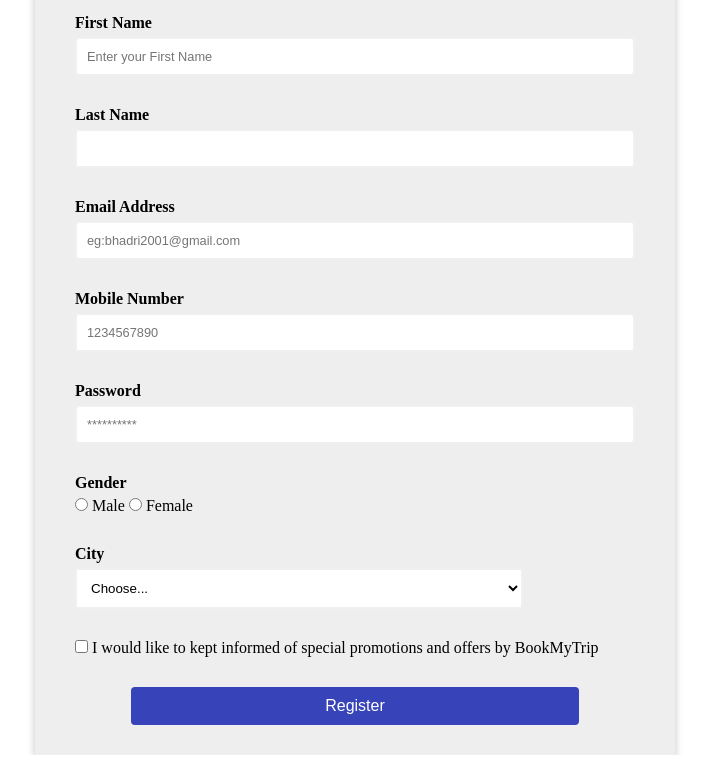
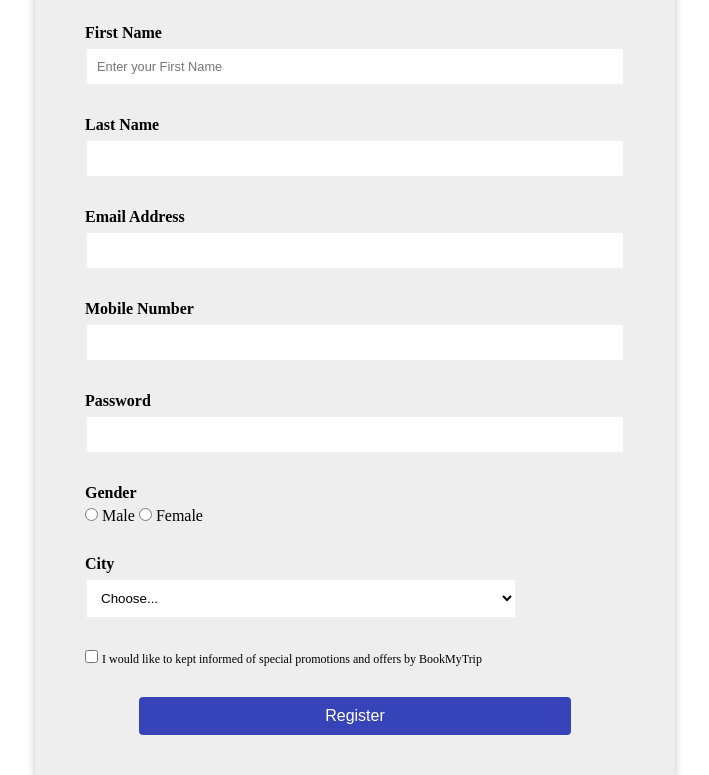
Before and after one commit to Bhadraraj/signin-form, a plain HTML site: page index.html in a window 1280 px wide. Shown: the part 83-858 px from the top of the page, without its empty margins (285-994 px from the left). Drawn offline with Linux system fonts and the light colour scheme.

Commit message:
design changed

```diff
--- a/index.html
+++ b/index.html
@@ -6,6 +6,7 @@
     <meta http-equiv="X-UA-Compatible" content="IE=edge">
     <meta name="viewport" content="width=device-width, initial-scale=1.0">
     <link rel="stylesheet" href="style.css">
+
     <title>Signin Form</title>
 </head>
 
@@ -30,20 +31,20 @@
             </div>
             <div class="form-group">
                 <label for="">Email Address</label>
-                <input type="text" placeholder="eg:bhadri2001@gmail.com" id="email" class="input" autocomplete="on">
+                <input type="text" placeholder="" id="email" class="input" autocomplete="on">
 
                 <small></small>
             </div>
             <div class="form-group">
                 <label for="">Mobile Number</label>
-                <input type="text" placeholder="1234567890" id="phonenumber" class="input" autocomplete="on">
+                <input type="text" placeholder="" id="phonenumber" class="input" autocomplete="on">
 
                 <small></small>
             </div>
 
             <div class="form-group">
                 <label for="">Password</label>
-                <input type="password" placeholder="**********" id="password" class="input" autocomplete="on">
+                <input type="password" placeholder="" id="password" class="input" autocomplete="on">
 
                 <small></small>
             </div>
--- a/style.css
+++ b/style.css
@@ -22,11 +22,14 @@ body {
 label {
     font-weight: bold;
 }
-
+#terms{
+    font-size: 12px;
+}
 .container {
     box-shadow: rgba(0, 0, 0, 0.24) 0px 3px 8px;
     width: 400px;
     background-color: rgb(238, 238, 238);
+    padding: 10px;
 }
 #heading{
    text-align: center;
@@ -133,6 +136,9 @@ select{
     .container {
         width: 70%;
     }
+    #heading{
+        font-size: 18px;
+    }
 }
 
 /* // Medium devices (tablets, 768px and up) */
```
